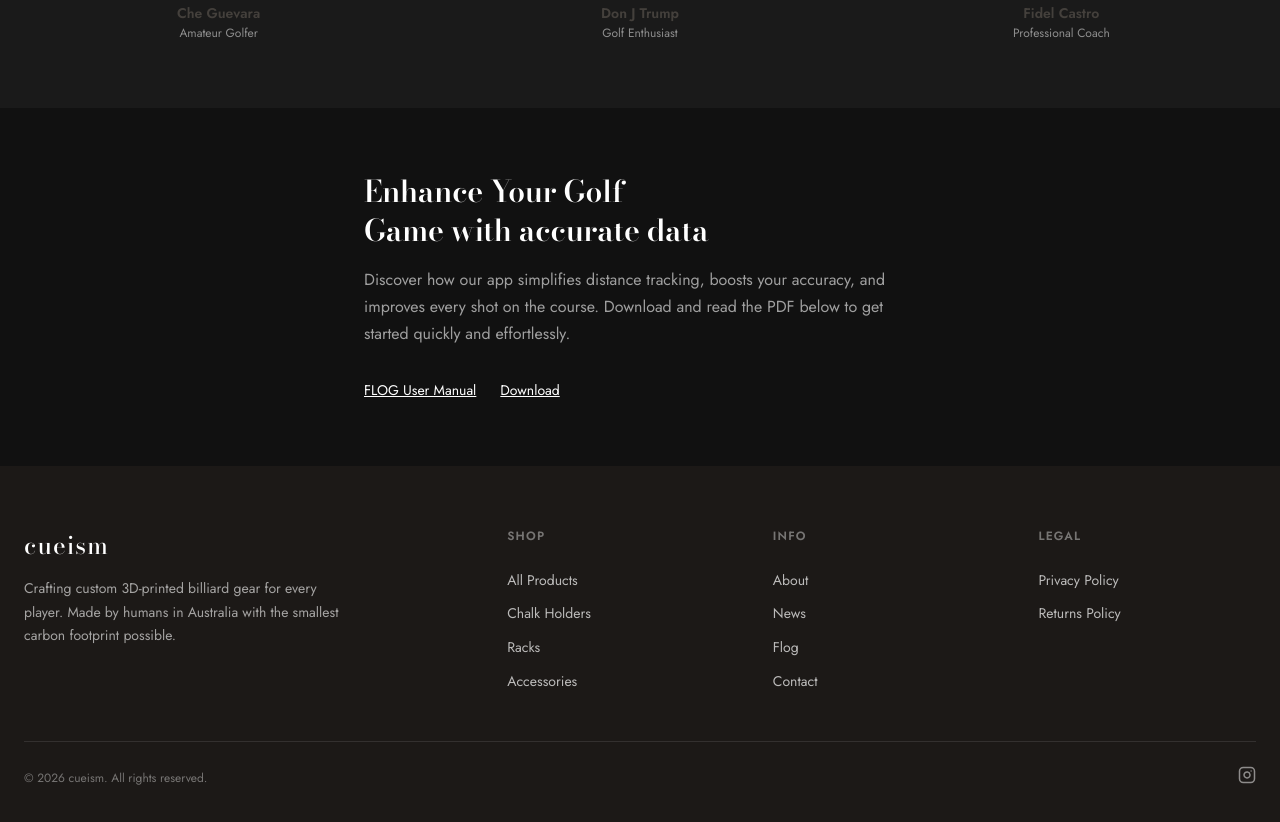
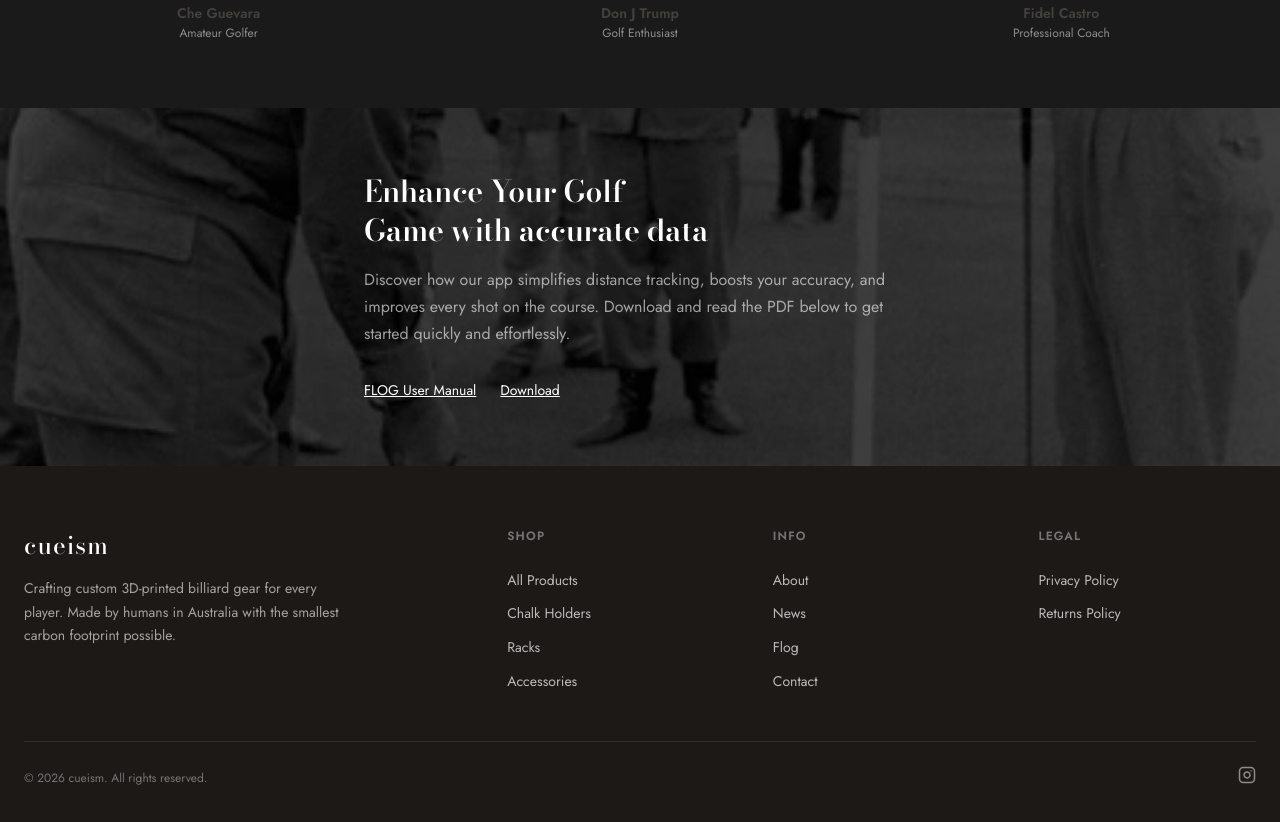
Before and after one commit to kymo42/cueism, a Next.js app: page /flog in a window 1280 px wide. Shown: the part 2320-3142 px from the top of the page. Built offline with nearby package versions, Linux system fonts and the light colour scheme.

Commit message:
Flog CTA footer: add background image with dark overlay to match original

```diff
--- a/src/app/flog/page.tsx
+++ b/src/app/flog/page.tsx
@@ -384,7 +384,9 @@ export default function FlogPage() {
             {/* CTA — PDF Download */}
             <section style={{
                 padding: 'var(--space-3xl) 0',
-                background: '#111',
+                backgroundImage: 'linear-gradient(rgba(0,0,0,0.75), rgba(0,0,0,0.75)), url(/images/flog/6PVBZKUQOZAIVI26G3X2BSO7FY.webp)',
+                backgroundSize: 'cover',
+                backgroundPosition: 'center',
                 color: 'var(--color-white)',
             }}>
                 <div className="container" style={{ maxWidth: '600px' }}>
```
